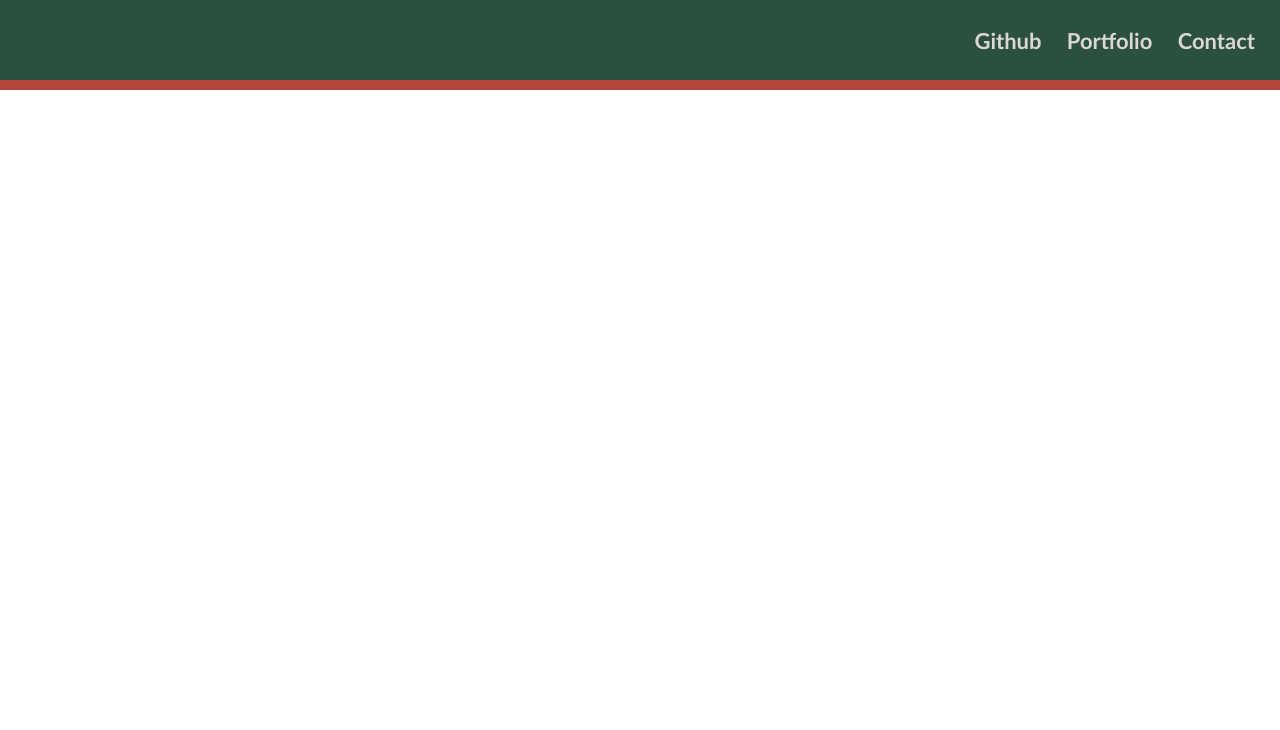
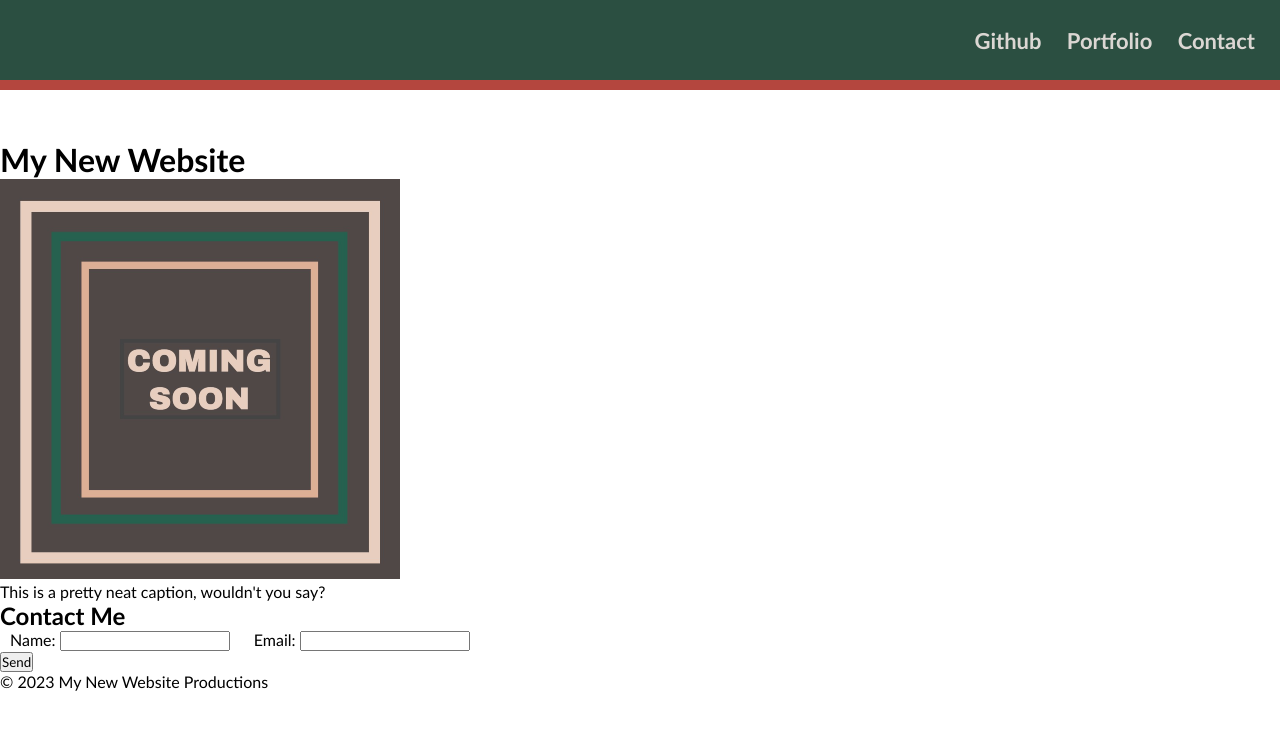
Before and after one commit to Dossman-thomas/Landing-page-site, a plain HTML site: page index.html in a window 1280 px wide. Drawn offline with Linux system fonts and the light colour scheme.

Commit message:
finished structure of page

```diff
--- a/assets/styles/styles.css
+++ b/assets/styles/styles.css
@@ -8,14 +8,14 @@ header {
   height: 80px;
   width: 100%;
   background-color: #2b4f41;
-  position: fixed;
-  top:0;
+  color: #dbd7d3;
   display: flex;
   justify-content: flex-end;
   align-items: center;
   font-size: 22px;
   font-weight: 600;
   border-bottom: 10px solid #b4463e;
+  margin-bottom: 50px;
 }
 
 ul {
@@ -25,7 +25,7 @@ ul {
 li {
   display: inline;
   padding: 0 10px;
-  color: #dbd7d3;
+
 }
 
 a {
--- a/index.html
+++ b/index.html
@@ -4,20 +4,80 @@
   <meta charset="UTF-8">
   <meta name="viewport" content="width=device-width, initial-scale=1.0">
 
-  <title>Document</title>
+  <title>Landing Page</title>
   <link rel="stylesheet" href="./assets/styles/styles.css">
 
 </head>
 <body>
+
   <header>
+
     <nav>
+
       <ul>
-        <li><a href="https://github.com/Dossman-thomas" target="_blank" >Github</a></li>
-        <li><a>Portfolio</a></li>
-        <li><a>Contact</a></li>
+
+        <li>
+          <a href="https://github.com/Dossman-thomas" target="_blank" >Github</a>
+        </li>
+
+        <li>
+          <a>Portfolio</a>
+        </li>
+
+        <li>
+          <a>Contact</a>
+        </li>
+
       </ul>
+
     </nav>
+
   </header>
+
+  <main>
+
+    <h1>My New Website</h1>
+
+    <figure>
+
+      <img src="./assets/images/image-1.png" alt="Box with coming soon caption centered in the middle.">
+
+      <figcaption>
+        This is a pretty neat caption, wouldn't you say?
+      </figcaption>
+
+    </figure>
+
+    <section>
+
+      <h2>Contact Me</h2>
+
+      <form>
+
+        <ul>
+          <li>
+            <label>Name:</label>
+            <input>
+          </li>
+          <li>
+            <label>Email:</label>
+            <input>
+          </li>
+        </ul>
+
+        <div>
+          <button>Send</button>
+        </div>
+
+      </form>
+
+    </section>
+
+  </main>
+
+  <footer>
+    © 2023 My New Website Productions
+  </footer>
 
 </body>
 </html>
```
Also changed, not shown: assets/images/image-1.png (added).
